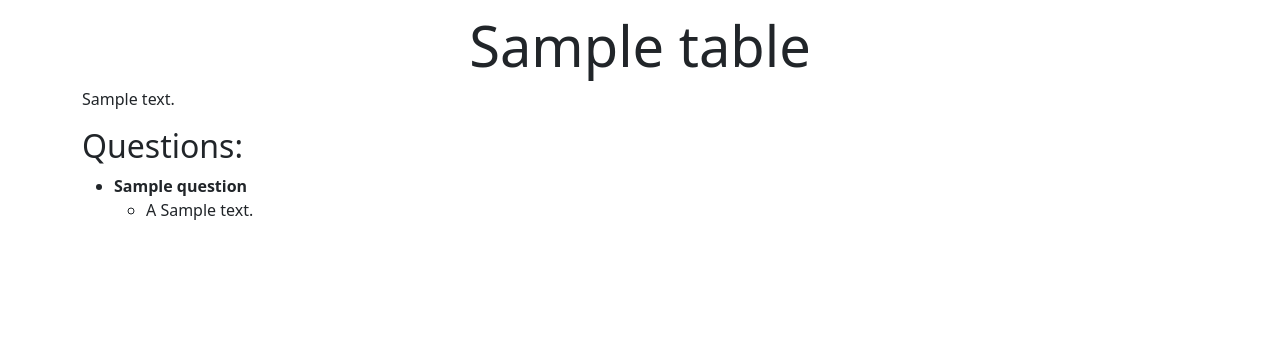
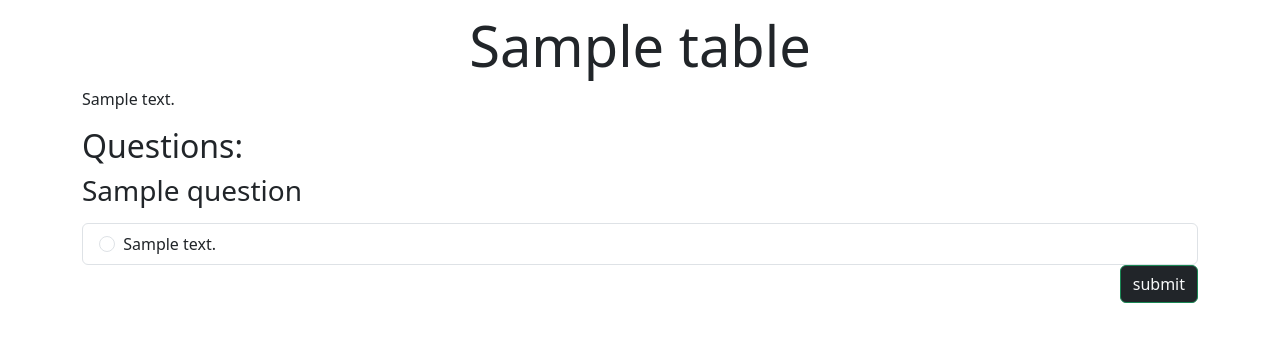
Before and after one commit to Francis-7/fullstack_portfolio_project, a Django app: template quizProject/quizApp/templates/quizApp/quiz_page.html in a window 1280 px wide. Shown: the part 64-406 px from the top of the page. Run offline with Django 5.2, Linux system fonts and the light colour scheme; the template is opened without the code that fills it: values that come from a table or form of the project are taken from there, others are empty; tables that the repository leaves empty hold one stand-in row (values such as "Sample post").

Commit message:
added buttons and styles

```diff
--- a/quizProject/quizApp/templates/quizApp/quiz_page.html
+++ b/quizProject/quizApp/templates/quizApp/quiz_page.html
@@ -8,22 +8,32 @@
     <h1 class="display-4 text-center">{{ quiz.name }}</h1>
     <p>{{ quiz.description }}</p>
     <h2>Questions:</h2>
-    <ul>
+    <form method="post" class="jumbotron ">
+        {% csrf_token %}
+
         {% for question in questions %}
-            <li><strong>{{ question.question }}</strong>
-                <ul>
+            <fieldset>
+                <legend>
+                    <h3>{{ question.question }}</h3>
+                </legend>
+                <ul class="list-group">
 
                     {% for choice in question.all_questions.all %}
-                    <li>
-                        {{ choice.choice }}  {{ choice.answer_to_question }}
-                    </li>
-
+                        <li class="list-group-item">
+                            <label for="choices" class="form-check-label">
+                                <input class="form-check-input me-1 " type="radio" name="question_{{ question.question_num }}" value="{{ choice.id }}">
+                                {{ choice.answer_to_question }}
+                            </label>
+                        </li>
                     {% endfor %}
 
                 </ul>
-            </li>
+            </fieldset>
         {% endfor %}
-    </ul>
+        <div class="d-grid gap-2 d-md-flex justify-content-md-end ">
+            <button class="btn btn-dark text-light btn-outline-success" type="submit">submit</button>
+        </div>
+    </form>
 
 
 {% endblock  %}
```
